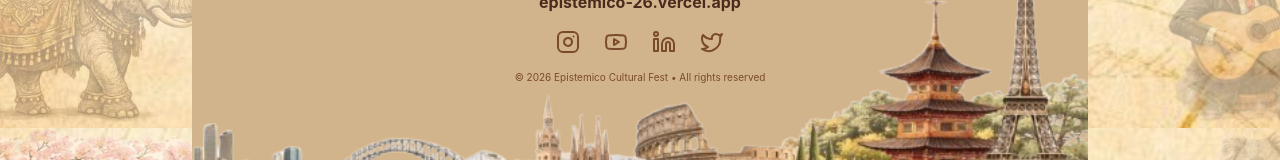
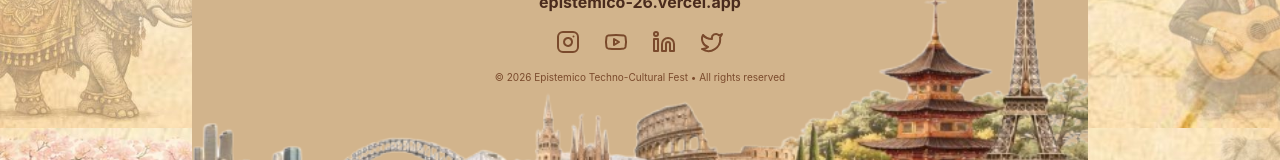
Before and after one commit to Pragatisharma100/Epistemico-26, a React (Vite) app: page /events in a window 1280 px wide. Shown: the part 672-832 px from the top of the page. Built offline with nearby package versions, Linux system fonts and the light colour scheme; a web font is replaced by a local one.

Commit message:
footer text

```diff
--- a/src/components/Footer.jsx
+++ b/src/components/Footer.jsx
@@ -61,7 +61,7 @@ export default function Footer() {
         </div>
 
         <p className="mt-4 text-[10px] text-brownMid">
-          © 2026 Epistemico Cultural Fest • All rights reserved
+          © 2026 Epistemico Techno-Cultural Fest • All rights reserved
         </p>
       </div>
     </footer>
```
